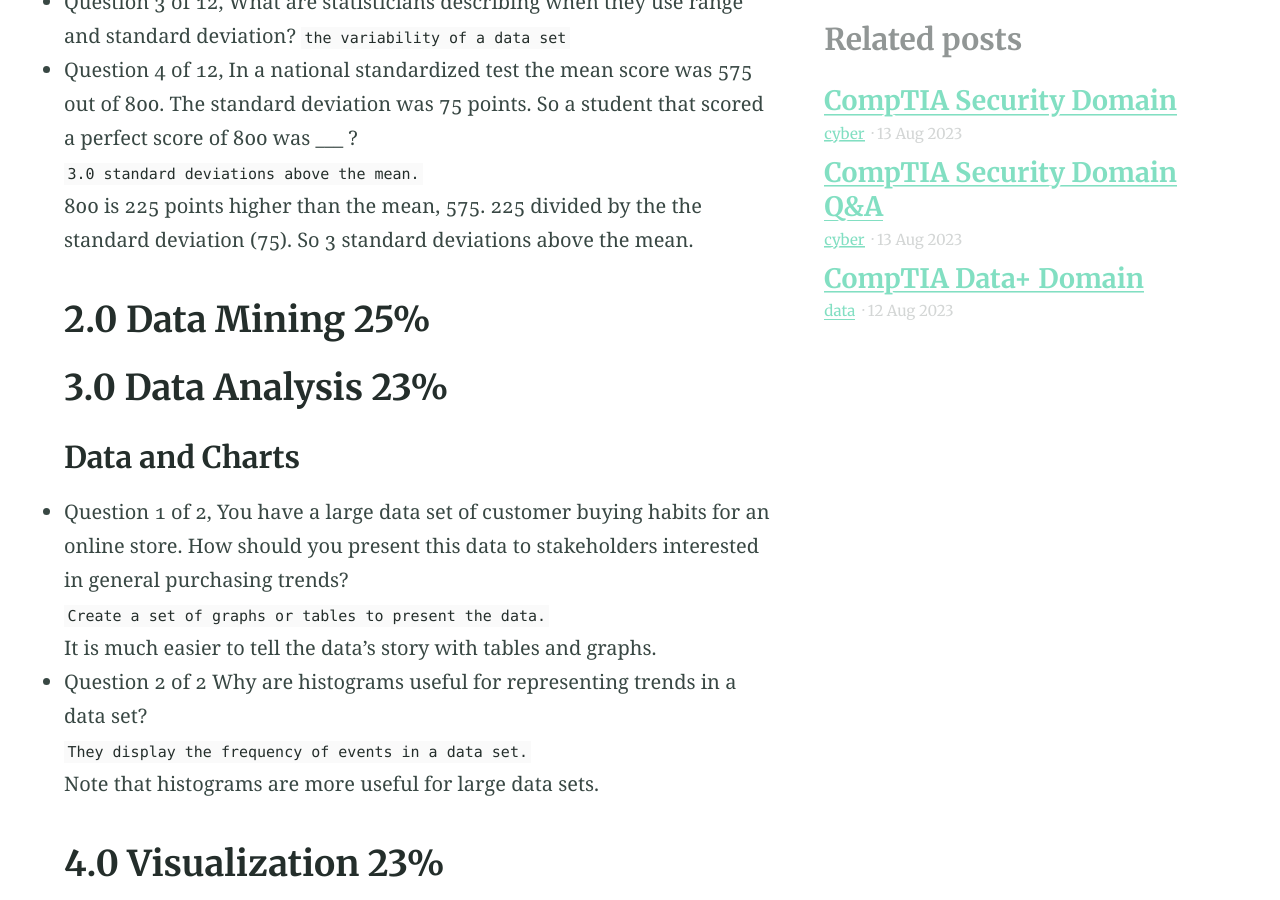
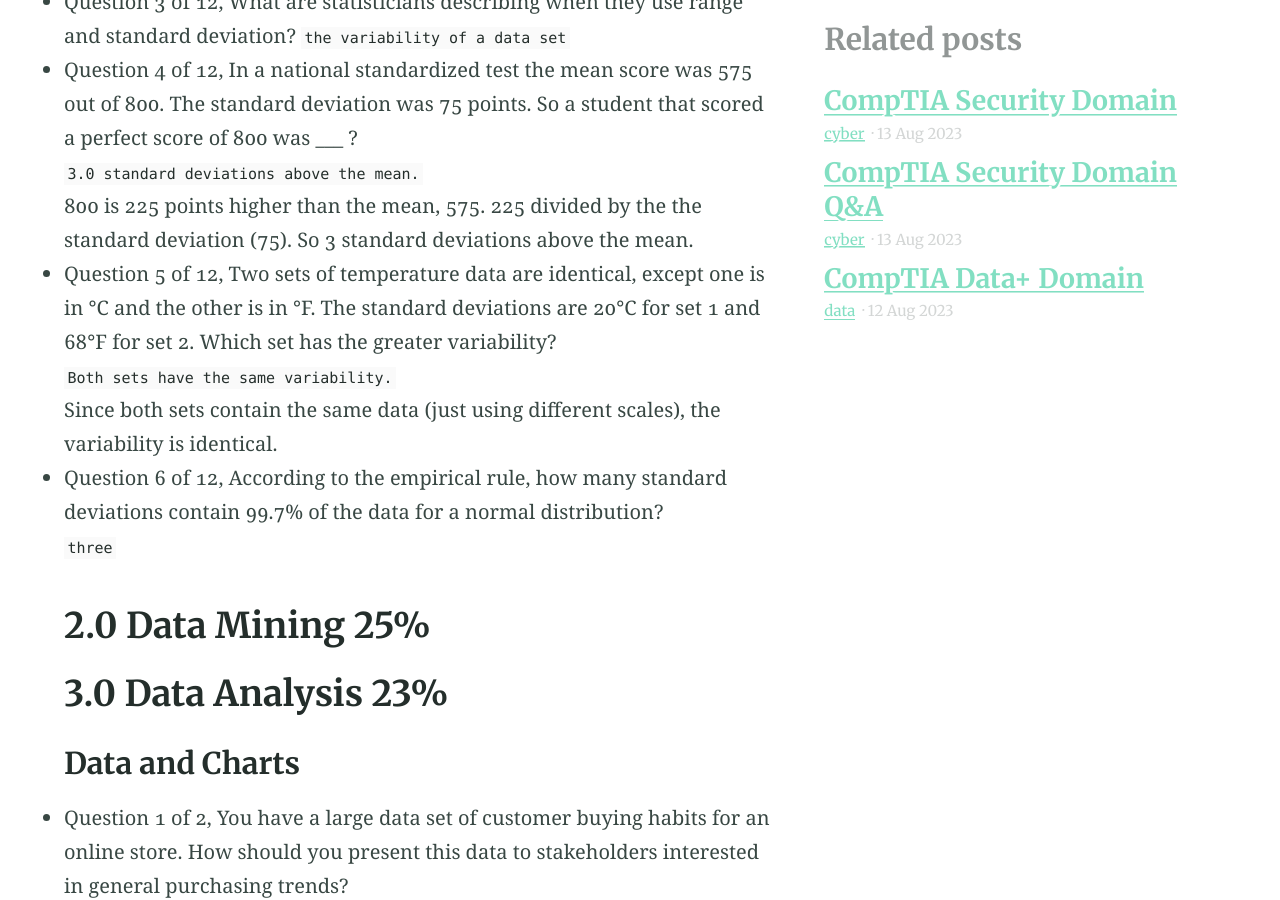
Before and after one commit to esccode/esccode.github.io, a Jekyll site: the page built from _posts/2023-08-12-cdd-q&a.md, in a window 1280 px wide and 900 px high, scrolled down 2384 px. Built offline with Jekyll 4.4.1, drawn with Linux system fonts in a browser that asks for light colours.

Commit message:
dddddddd

```diff
--- a/_posts/2023-08-12-cdd-q&a.md
+++ b/_posts/2023-08-12-cdd-q&a.md
@@ -68,6 +68,18 @@ Once you identify a data point as an outlier, the next step is determining what
 `3.0 standard deviations above the mean.`
 800 is 225 points higher than the mean, 575. 225 divided by the the standard deviation (75). So 3 standard deviations above the mean.
 
+- Question 5 of 12, Two sets of temperature data are identical, except one is in °C and the other is in °F. The standard deviations are 20°C for set 1 and 68°F for set 2. Which set has the greater variability?
+`Both sets have the same variability.`
+Since both sets contain the same data (just using different scales), the variability is identical.
+
+- Question 6 of 12, According to the empirical rule, how many standard deviations contain 99.7% of the data for a normal distribution?
+`three`
+
+
+
+
+
+
 
 
 
```
